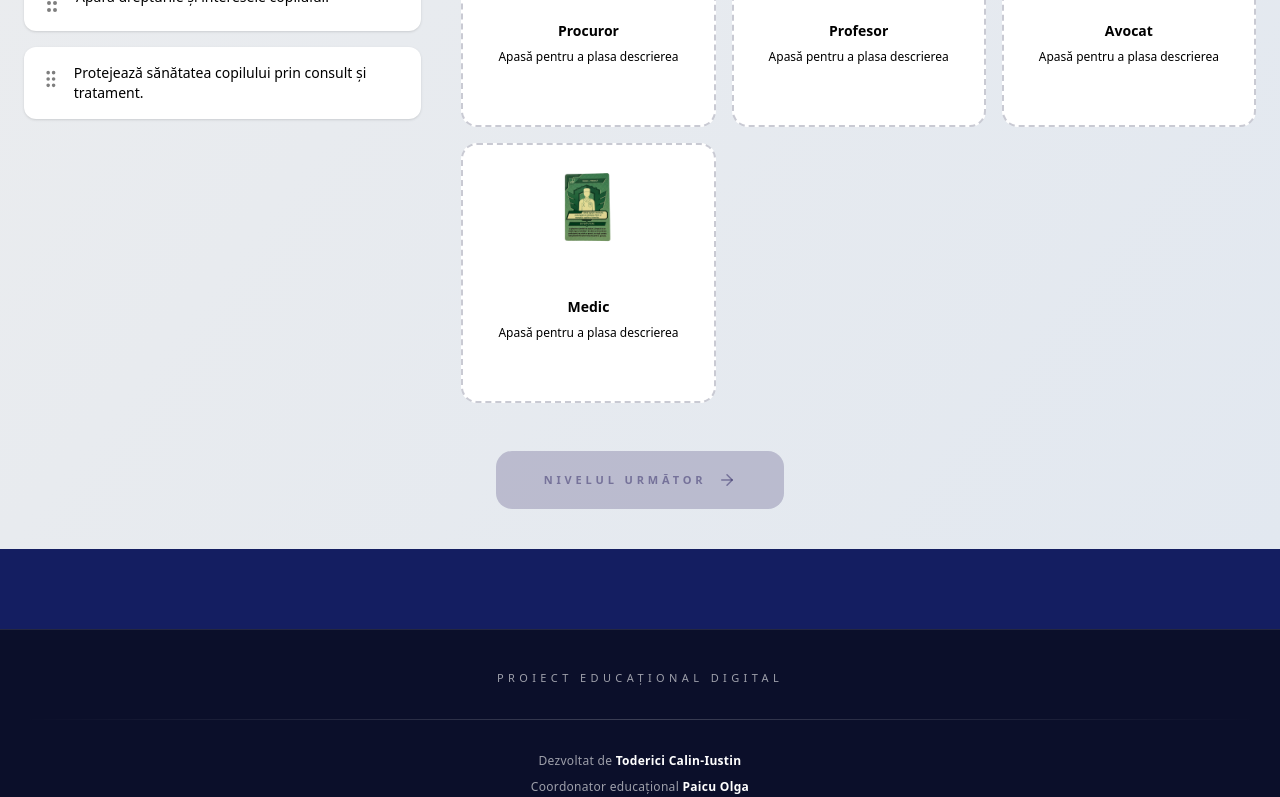
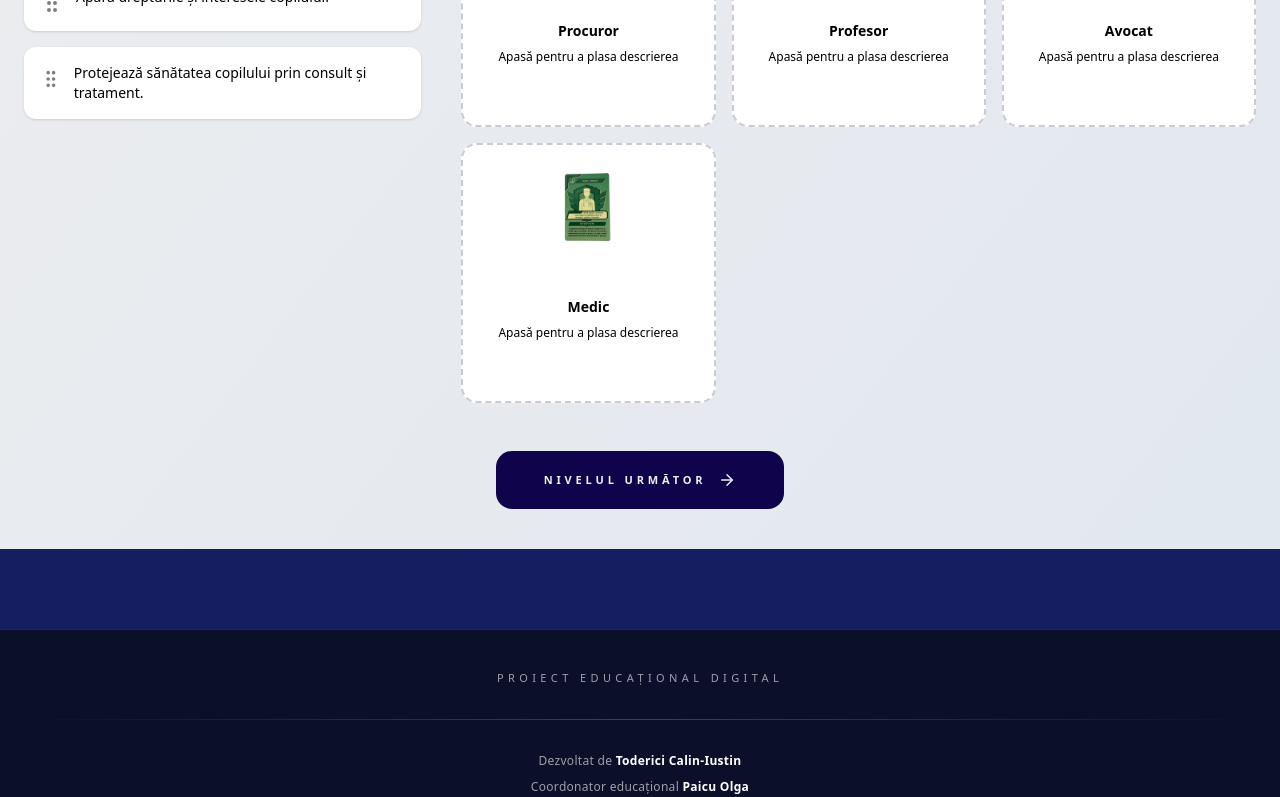
Before and after one commit to aclin143/digitaledu, a React (Create React App) app: page /ecrancinci in a window 1280 px wide. Shown: the part 1226-2023 px from the top of the page. Built offline with nearby package versions, Linux system fonts and the light colour scheme.

Commit message:
legisland

```diff
--- a/src/components/EcranCinci.js
+++ b/src/components/EcranCinci.js
@@ -111,17 +111,22 @@ export default function EcranCinci() {
     const [selectedText, setSelectedText] = useState(null);
     const [matches, setMatches] = useState({});
 
-    /* 🔹 texte deja folosite */
-    const usedTexts = Object.values(matches);
-
-    /* 🔹 texte rămase (doar acestea apar în stânga) */
-    const availableTexts = useMemo(
-        () => ROLES.filter((r) => !usedTexts.includes(r.text)),
-        [usedTexts]
+    /* 🔹 texte puse CORECT (doar acestea dispar) */
+    const correctlyUsedTexts = useMemo(
+        () =>
+            Object.entries(matches)
+                .filter(([id, text]) => {
+                    const role = ROLES.find((r) => r.id === id);
+                    return role && role.text === text;
+                })
+                .map(([, text]) => text),
+        [matches]
     );
 
-    const allCorrect =
-        ROLES.every((r) => matches[r.id] === r.text);
+    /* 🔹 texte disponibile */
+    const availableTexts = ROLES.filter(
+        (r) => !correctlyUsedTexts.includes(r.text)
+    );
 
     return (
         <div className="min-h-screen px-6 py-10 bg-gradient-to-br from-[#EEEEEE] to-[#E2E8F0]">
@@ -135,7 +140,7 @@ export default function EcranCinci() {
                             Justiția pe înțelesul meu
                         </h1>
                         <p className="text-[#787A91]">
-                            Alege o descriere și apasă pe rolul corect
+                            Alege o descriere și apasă pe rolul potrivit
                         </p>
                     </div>
                 </div>
@@ -159,12 +164,6 @@ export default function EcranCinci() {
                                 <p className="text-sm">{r.text}</p>
                             </div>
                         ))}
-
-                        {availableTexts.length === 0 && (
-                            <div className="text-center text-sm text-[#787A91] italic">
-                                Toate descrierile au fost plasate
-                            </div>
-                        )}
                     </div>
 
                     {/* RIGHT – ROLE CARDS */}
@@ -177,7 +176,7 @@ export default function EcranCinci() {
                                 <div
                                     key={r.id}
                                     onClick={() => {
-                                        if (!selectedText || placed) return;
+                                        if (!selectedText) return;
 
                                         setMatches((prev) => ({
                                             ...prev,
@@ -220,17 +219,14 @@ export default function EcranCinci() {
                     </div>
                 </div>
 
-                {/* NEXT BUTTON */}
+                {/* NEXT BUTTON – MEREU ACTIV */}
                 <button
                     onClick={() => navigate("/ecran6")}
-                    disabled={!allCorrect}
-                    className={`mt-12 mx-auto flex items-center gap-3 px-12 py-5 rounded-2xl
-                        font-black uppercase text-[11px] tracking-[0.35em] transition
-                        ${
-                        allCorrect
-                            ? "bg-[#0F044C] text-[#EEEEEE] hover:shadow-[0_15px_40px_rgba(15,4,76,0.35)]"
-                            : "bg-[#0F044C]/20 text-[#0F044C]/40 cursor-not-allowed"
-                    }`}
+                    className="mt-12 mx-auto flex items-center gap-3 px-12 py-5 rounded-2xl
+                        font-black uppercase text-[11px] tracking-[0.35em]
+                        bg-[#0F044C] text-[#EEEEEE]
+                        hover:shadow-[0_15px_40px_rgba(15,4,76,0.35)]
+                        transition"
                 >
                     Nivelul următor
                     <ArrowRight size={18} />
```
